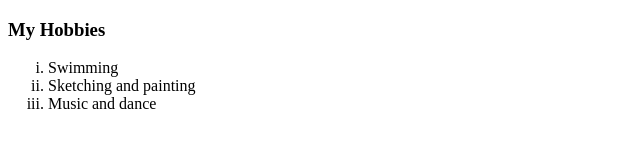
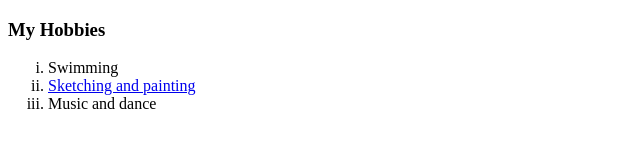
Before and after one commit to CeceSandhya/cv, a plain HTML site: page MyHobbies.html in a window 1280 px wide. Shown: the whole page, without its empty margins (0-640 px from the left). Drawn offline with Linux system fonts and the light colour scheme.

Commit message:
updated files

```diff
--- a/MyHobbies.html
+++ b/MyHobbies.html
@@ -8,7 +8,8 @@
     <h3>My Hobbies</h3>
     <ol type="i">
       <li>Swimming</li>
-      <li>Sketching and painting</li>
+      <li><a href="images/winter.jpeg">Sketching and painting</a>
+        </li>
       <li>Music and dance</li>
     </ol>
   </body>
```
Also changed, not shown: contactMe.html (+1 -1 lines), images/cecilia-img.jfif (added), images/lourdes.jpeg (added), images/winter.jpeg (added).
